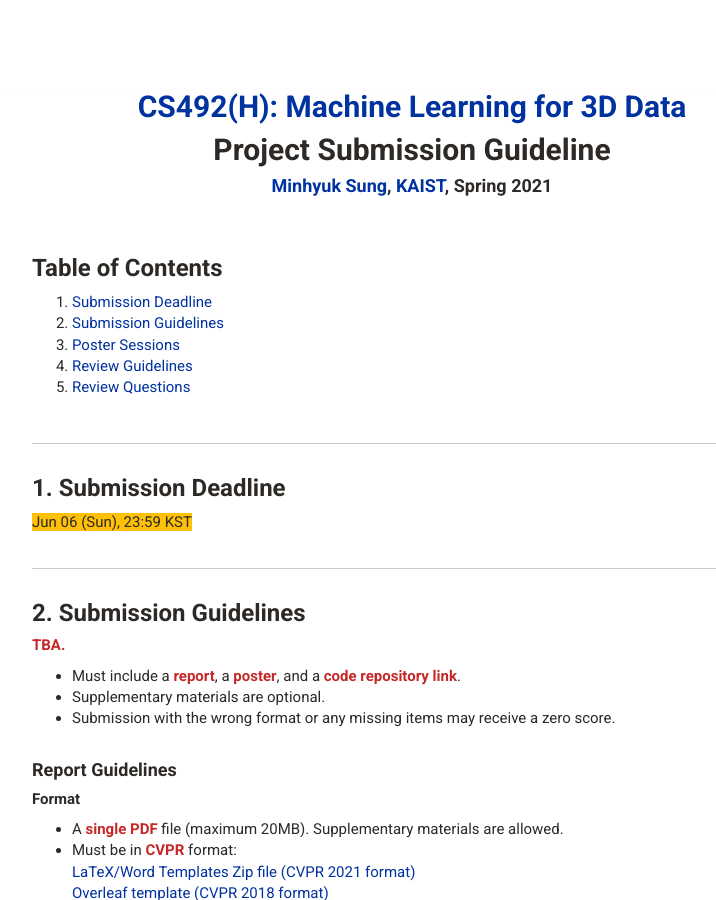
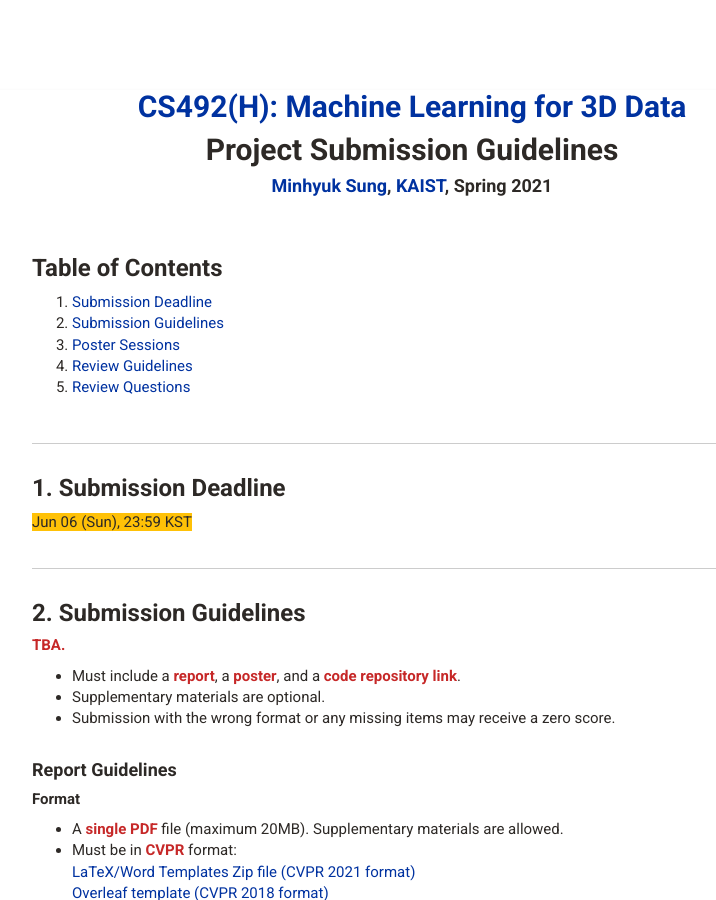
Before and after one commit to mhsung/mhsung.github.io, a Jekyll site: the page built from courses/kaist-cs492-3dml-2021-spring/_posts/2021-05-20-project-submission-guidelines.md, in a window 1280 px wide and 900 px high. Shown: the whole window, without its empty margins (228-944 px from the left). Built offline with Jekyll 4.4.1, drawn with Linux system fonts in a browser that asks for light colours; our own code applies the rules of GitHub Pages for plain Markdown files.

Commit message:
Updated.

```diff
--- a/courses/kaist-cs492-3dml-2021-spring/_posts/2021-05-20-project-submission-guideline.md
+++ b/courses/kaist-cs492-3dml-2021-spring/_posts/2021-05-20-project-submission-guidelines.md
@@ -1,11 +1,11 @@
 ---
 title: "CS492(H): Machine Learning for 3D Data"
 
-topic: "Project Submission Guideline"
+topic: "Project Submission Guidelines"
 
 class_info: <a href="http://mhsung.github.io/" target="_blank">Minhyuk Sung</a>, <a href="https://www.kaist.ac.kr/" target="_blank">KAIST</a>, Spring 2021
 
-slug: project-submission-guideline
+slug: project-submission-guidelines
 
 date: 2021-05-20
 ---
```
